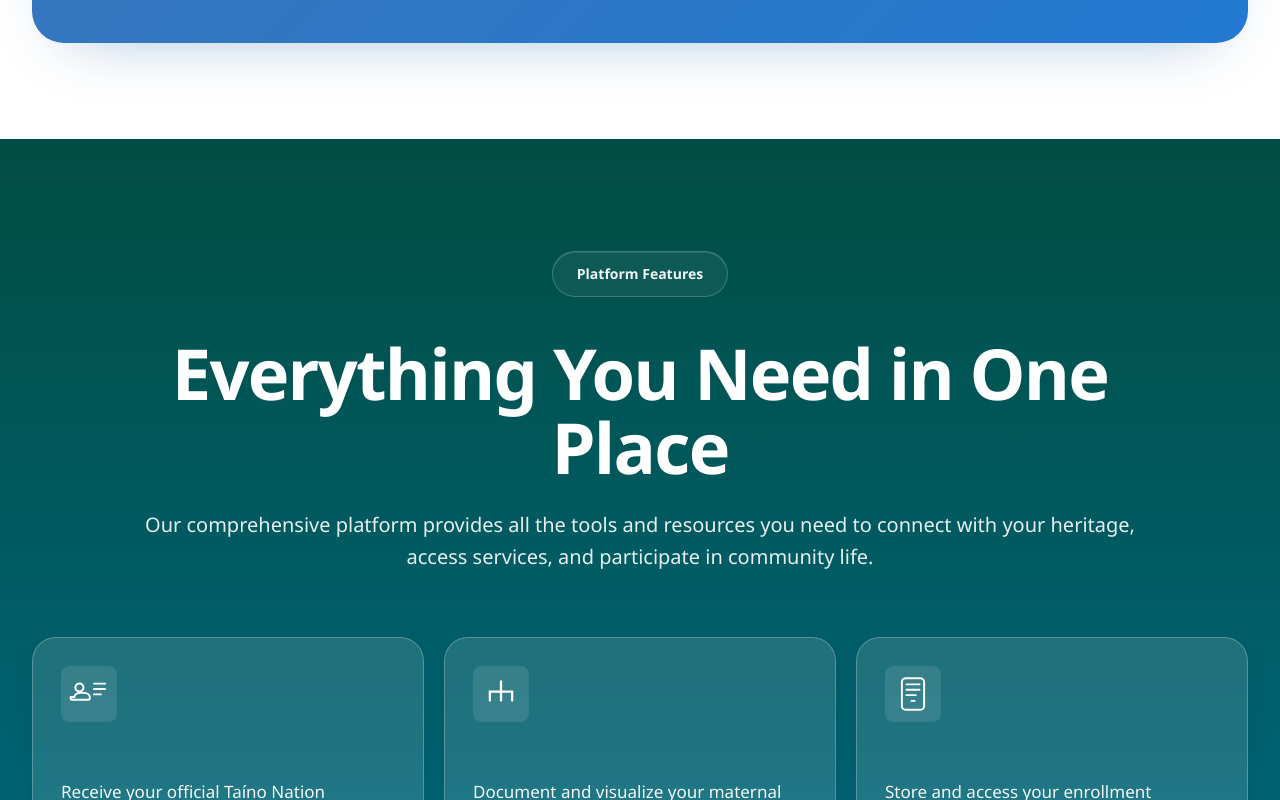
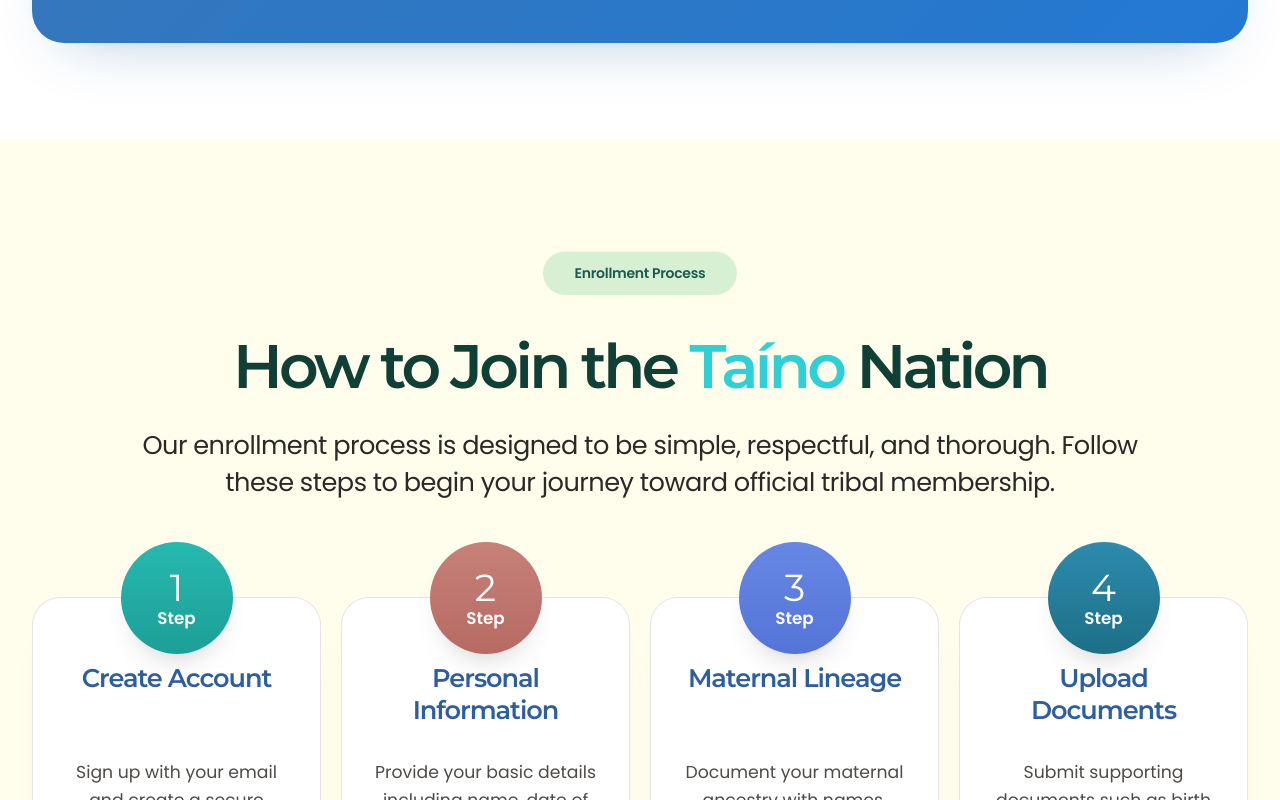
Before and after one commit to pageoptima/CommunityFrontendWeb, a Next.js app: page / in a window 1280 px wide. Shown: the part 1580-2380 px from the top of the page. Built offline with nearby package versions, Linux system fonts and the light colour scheme; no server answers.

Commit message:
feat: home-enrollment-process section addedd

```diff
--- a/src/features/home/components/home-page-content.tsx
+++ b/src/features/home/components/home-page-content.tsx
@@ -1,13 +1,14 @@
 import { HomeHero } from "@/features/home/components/home-hero";
 import { HomeHeritageSection } from "@/features/home/components/home-heritage-section";
 import { HomePlatformFeaturesSection } from "@/features/home/components/home-platform-features-section";
+import { HomeEnrollmentProcessSection } from "./home-enrollment-process-section";
 
 export function HomePageContent() {
   return (
     <main className="bg-background">
       <HomeHero />
       <HomeHeritageSection />
-      {/* <HomeEnrollmentProcessSection /> */}
+      <HomeEnrollmentProcessSection />
       <HomePlatformFeaturesSection />
     </main>
   );
```
